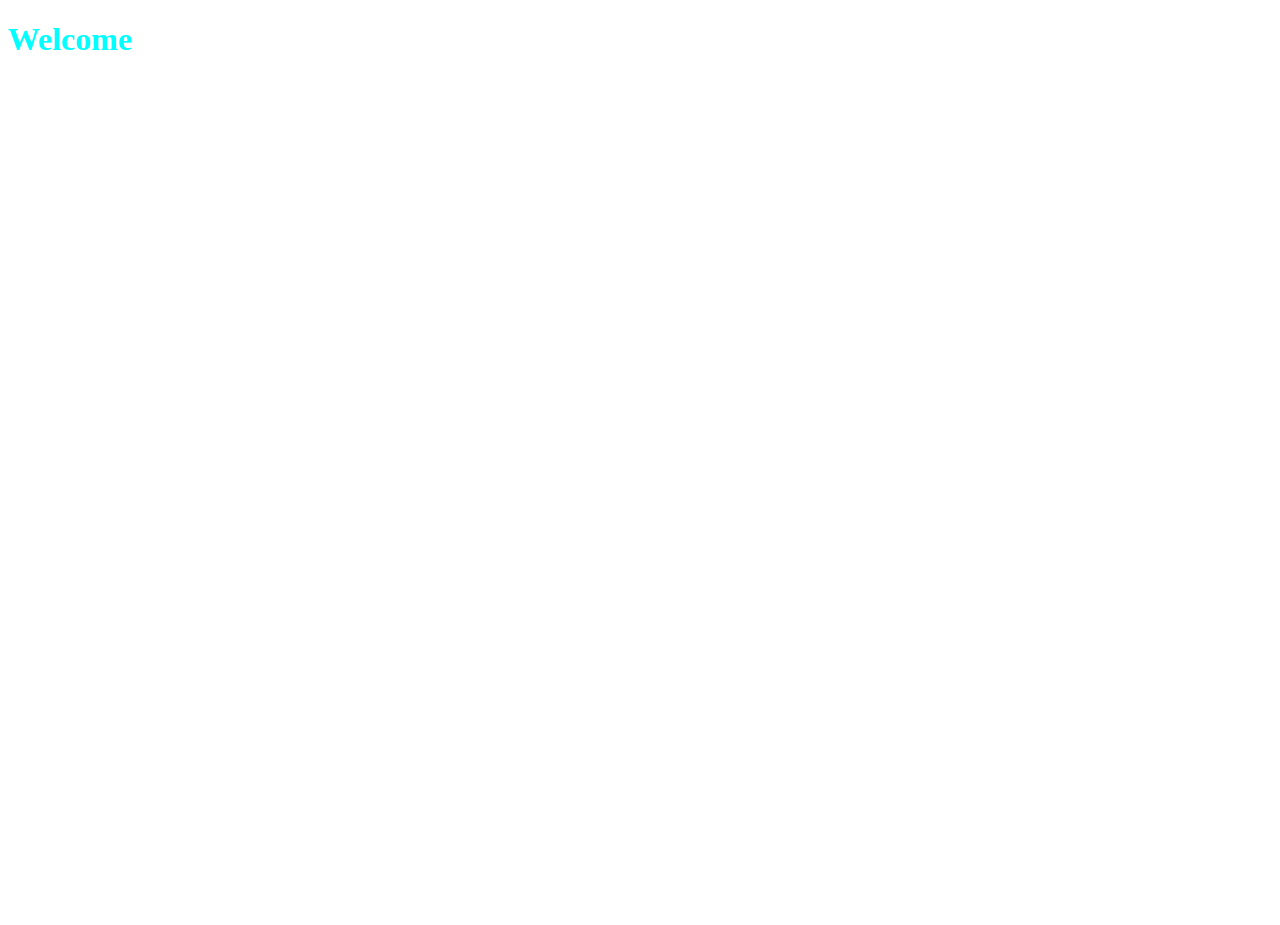
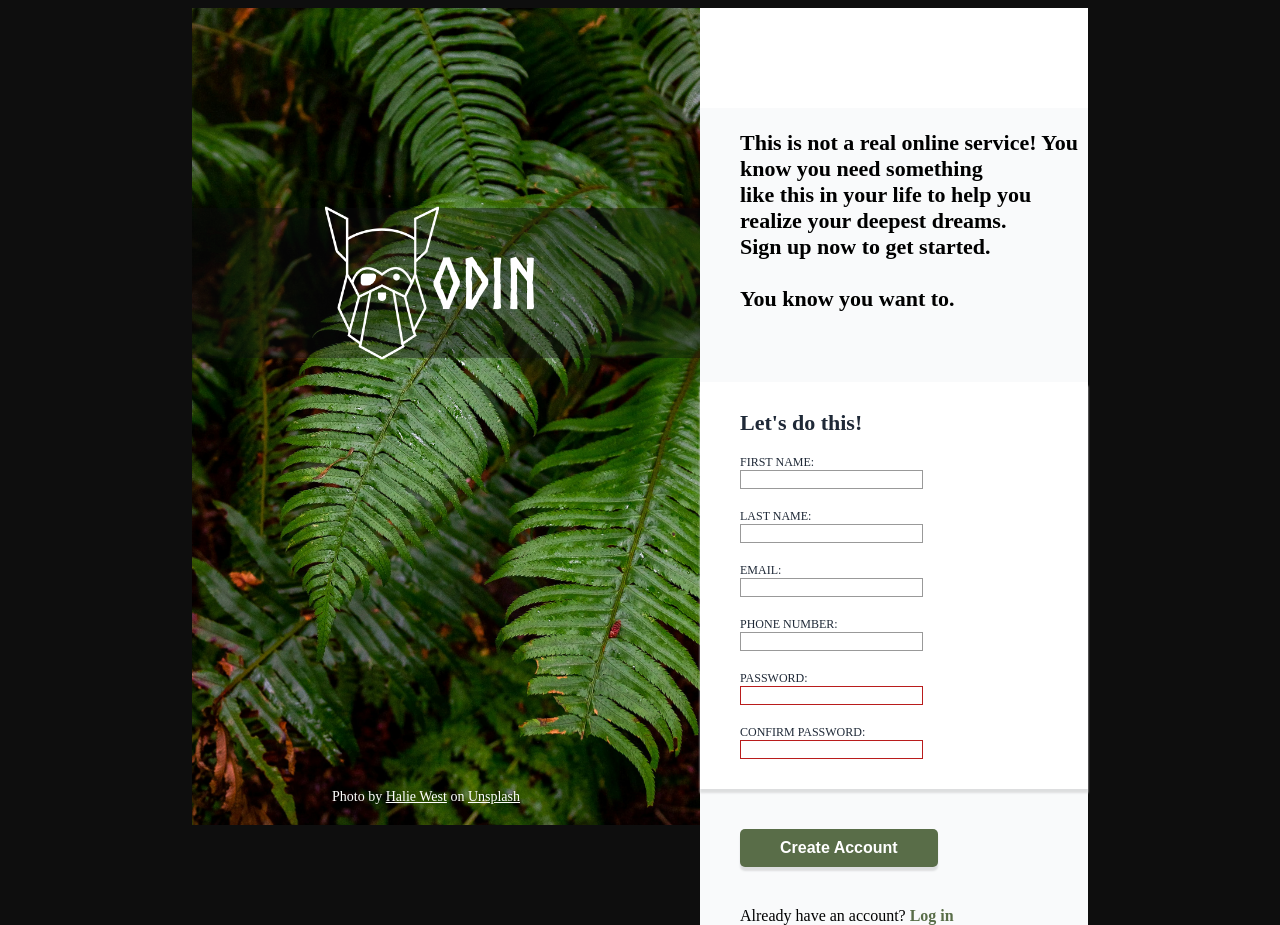
Before and after one commit to Temzoprince/Sign-up-Form, a plain HTML site: page index.html in a window 1280 px wide. Before the commit the page ends 800 px from the top, so only its background shows below. Drawn offline with Linux system fonts and the light colour scheme.

Commit message:
Sign Up Form Complete

```diff
--- a/index.html
+++ b/index.html
@@ -7,6 +7,64 @@
     <link rel="stylesheet" href="styles.css">
 </head>
 <body>
-    <h1>Welcome</h1>
+    <div class="box">
+        <div class="container">
+            <div class="leaf">
+                <div class="odin-logo">
+                    <img src="./odin-lined.png" alt="Odin Logo">
+                    <p>ODIN</p>
+                </div>
+                <span class="credit-footer">Photo by <a href="https://unsplash.com/@haliewestphoto">Halie West</a> on <a href="https://unsplash.com/">Unsplash</a></span>
+            </div>
+            <div class="form-container">
+                <div class="form-text">
+                    <p>
+                        This is not a real online service! You know you need something <br>
+                        like this in your life to help you realize your deepest dreams. <br>
+                        Sign up now to get started.<br>
+                        <br>
+                        You know you want to.
+                    </p>
+                </div>
+                <form>
+                    <div class="form-content">
+                        <h2>Let's do this!</h2>
+                        <div class="personal-details">
+                            <div class="form-row">
+                                <label for="first_name">FIRST NAME:</label>
+                                <input id="first_name" name="first_name" type="text">
+                            </div>
+                            <div class="form-row">
+                                <label for="last_name">LAST NAME:</label>
+                                <input id="last_name" name="last_name" type="text">
+                            </div>
+                            <div class="form-row">
+                                <label for="email">EMAIL:</label>
+                                <input id="email" name="email" type="email">
+                            </div>
+                            <div class="form-row">
+                                <label for="phone_number">PHONE NUMBER:</label>
+                                <input id="phone_number" name="phone_number" type="tel">
+                            </div>
+                            <div class="form-row">
+                                <label for="password">PASSWORD:</label>
+                                <input id="password" name="password" type="password" required>
+                            </div>
+                            <div class="form-row">
+                                <label for="confirm_password">CONFIRM PASSWORD:</label>
+                                <input id="confirm_password" name="confirm_password" type="password" required>
+                            </div>
+                        </div>
+                    </div>
+                    <div class="form-button">
+                        <button>Create Account</button>
+                    </div>
+                    <span>
+                        Already have an account? <a href="/">Log in</a>
+                    </span>
+                </form>
+            </div>
+        </div>
+    </div>
 </body>
 </html>
--- a/styles.css
+++ b/styles.css
@@ -1,3 +1,183 @@
-h1 {
-    color: aqua;
+@font-face {
+    font-family: 'norsebold';
+    src: url('./fonts/norse-bold-webfont.woff2') format('woff2'),
+         url('./fonts/norse-bold-webfont.woff') format('woff');
+    font-weight: normal;
+    font-style: normal;
+
 }
+
+html,
+body {
+    background: #0e0e0e;
+    --color-primary: white;
+    --color-secondary: #596d48;
+    --color-tertiary: #1f2937;
+    --color-focus: #1d4ed8;
+    --color-invalid: #b91c1c;
+    --background-one: #f9fafb;
+    --background-two: #ffffff;
+    --norse-font: 'norsebold';
+    height: 100%;
+}
+
+.box {
+    display: flex;
+    flex-flow: column;
+    height: 100%;
+    align-items: center;
+}
+
+.container {
+    display: flex;
+    flex: 1 1 auto;
+    background: white;
+    width: 70vw;
+}
+
+/* Styling for left side */
+
+.leaf {
+    background-image: url(./halie-west-25xggax4bSA-unsplash.jpg);
+    background-size: cover;
+
+    position: relative;
+}
+
+.odin-logo {
+    position: relative;
+    top: 200px;
+    display: flex;
+    align-items: center;
+    height: 150px;
+    width: 508px;
+    background: rgb(14,14,14, 0.4);
+}
+
+img {
+    transform: scale(0.3);
+}
+
+.odin-logo > p {
+    position: relative;
+    right: 140px;
+    font-size: 70px;
+    color: var(--color-primary);
+    font-family: var(--norse-font);
+}
+
+.credit-footer {
+    position: absolute;
+    bottom: 20px;
+    left: 140px;
+}
+
+.credit-footer,
+.credit-footer > a {
+    color: var(--color-primary);
+    font-size: 14px;
+}
+
+/* Styling for right side */
+
+.form-container {
+    position: relative;
+    top: 100px;
+    background-color: var(--background-one);
+}
+
+.form-text {
+    margin-left: 40px;
+    margin-bottom: 70px;
+    font-size: 22px;
+    font-weight: 600;
+}
+
+
+.form-content {
+    padding-top: 10px;
+    padding-bottom: 10px;
+    margin-bottom: 40px;
+    background-color: var(--background-two);
+    gap: 10px;
+    font-size: 22px;
+    color: var(--color-tertiary);
+    box-shadow: 0px 4px 2px #dddedf;
+}
+
+h2 {
+    margin-left: 40px;
+    font-size: 22px;
+}
+.personal-details {
+    margin-left: 40px;
+    margin-bottom: 20px;
+
+    display: flex;
+    flex: 1;
+    flex-wrap: wrap;
+    gap: 20px;
+
+
+    font-size: 12px;
+}
+
+label {
+    display: inline-block;
+}
+
+.form-row {
+    box-sizing: border-box;
+    width: 270px;
+}
+
+div label {
+    width: 100%;
+}
+
+input {
+    border: 1px solid #999;
+}
+
+input:focus {
+    outline: thin inset var(--color-focus);
+    border: 1px solid var(--color-focus);
+    box-shadow: 1px 2px 2px var(--color-focus);
+}
+
+input:invalid {
+    border: 1px solid var(--color-invalid);
+}
+
+.form-button {
+    margin-left: 40px;
+    margin-bottom: 40px;
+}
+
+.form-button button {
+    font-size: 16px;
+    font-weight: bold;
+
+    color: #FFFFFF;
+    background-color: var(--color-secondary);
+
+    border: none;
+    border-radius: 5px;
+
+    padding: 10px 40px;
+    cursor: pointer;
+
+    box-shadow: 0px 4px 2px #dddedf;
+}
+
+form > span {
+    margin-left: 40px;
+    font-size: 16px;
+    font-weight: 500;
+}
+
+form > span > a {
+    color: var(--color-secondary);
+    font-weight: 700;
+    text-decoration: none;
+}
```
Also changed, not shown: Norse-Bold.otf (added), fonts/norse-bold-webfont.woff (added), fonts/norse-bold-webfont.woff2 (added), halie-west-25xggax4bSA-unsplash.jpg (added), odin-lined.png (added).
